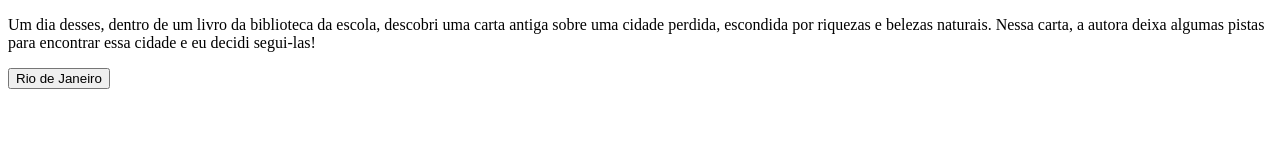
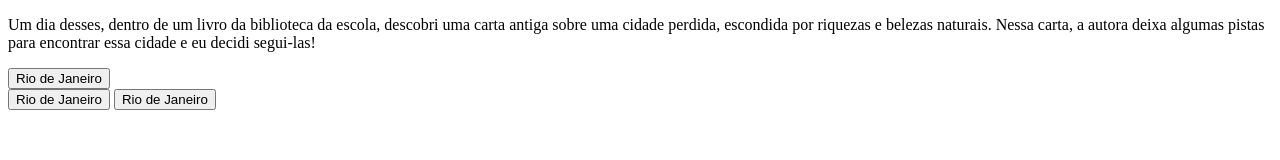
Before and after one commit to sarapratess/cidadeperdida, a plain HTML site: page index.html in a window 1280 px wide. Drawn offline with Linux system fonts and the light colour scheme.

Commit message:
Update index.html

```diff
--- a/index.html
+++ b/index.html
@@ -18,3 +18,5 @@
 
 </body>
 </html>
+<button class="btn-proximo">Rio de Janeiro</button>
+<button class="btn-proximo" data-proximo="1">Rio de Janeiro</button>
```
